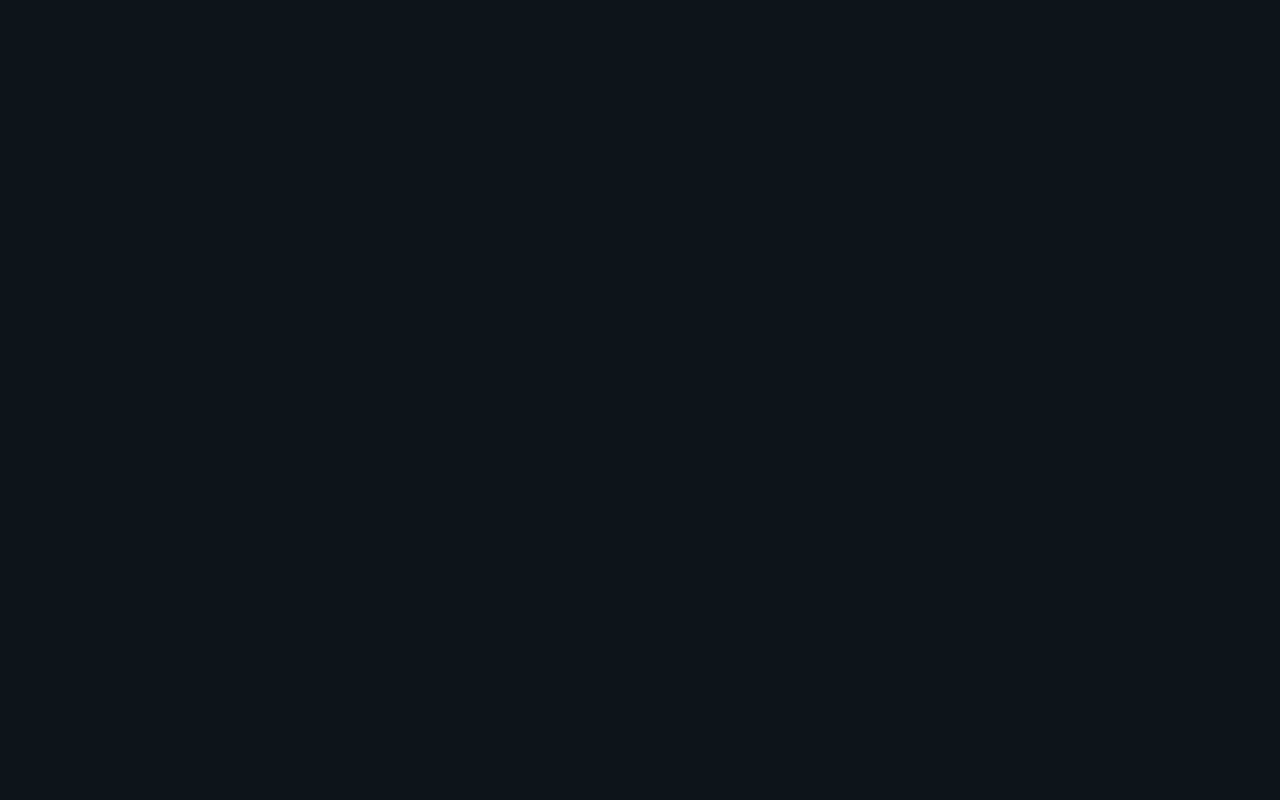
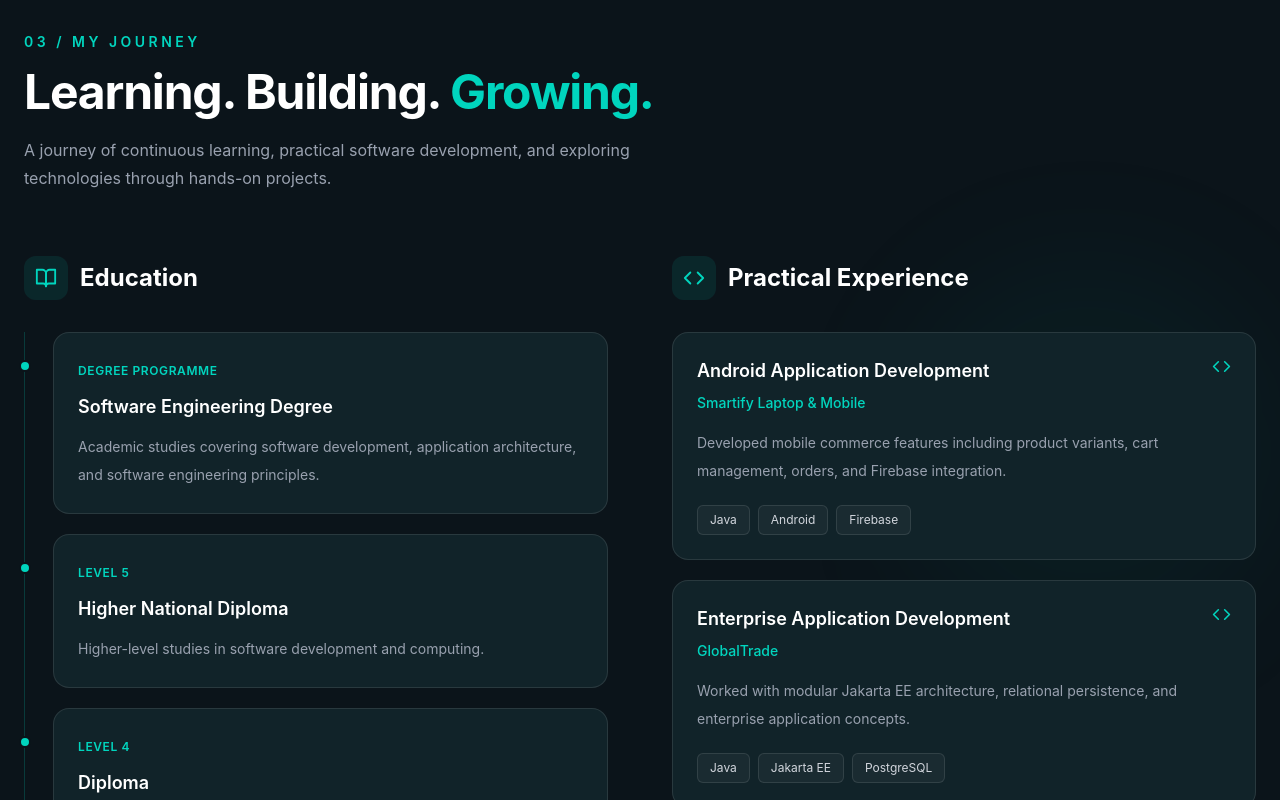
Before and after one commit to RasheedaIdusara/MyProtifilo, a React (Vite) app: page / in a window 1280 px wide. Shown: the part 3640-4440 px from the top of the page. Before the commit the page ends 3560 px from the top, so only its background shows below. Built offline with nearby package versions, Linux system fonts and the light colour scheme.

Commit message:
portifolio experince section update

```diff
--- a/src/App.jsx
+++ b/src/App.jsx
@@ -3,15 +3,17 @@ import Hero from "./sections/Hero";
 import About from "./sections/About";
 import Contact from "./sections/Contact";
 import Projects from "./sections/Projects";
+import Experience from "./sections/Experince";
 
 function App() {
   return (
-   <>
+    <>
       <NavBar />
       <main>
         <Hero />
         <About />
         <Projects />
+        <Experience />
       </main>
     </>
   )
--- /dev/null
+++ b/src/data/journey.js
@@ -0,0 +1,50 @@
+export const education = [
+  {
+    id: 1,
+    qualification: "Software Engineering Degree",
+    level: "Degree Programme",
+    description:
+      "Academic studies covering software development, application architecture, and software engineering principles.",
+  },
+  {
+    id: 2,
+    qualification: "Higher National Diploma",
+    level: "Level 5",
+    description:
+      "Higher-level studies in software development and computing.",
+  },
+  {
+    id: 3,
+    qualification: "Diploma",
+    level: "Level 4",
+    description:
+      "Foundational studies in programming and computing.",
+  },
+];
+
+export const practicalExperience = [
+  {
+    id: 1,
+    title: "Android Application Development",
+    project: "Smartify Laptop & Mobile",
+    description:
+      "Developed mobile commerce features including product variants, cart management, orders, and Firebase integration.",
+    technologies: ["Java", "Android", "Firebase"],
+  },
+  {
+    id: 2,
+    title: "Enterprise Application Development",
+    project: "GlobalTrade",
+    description:
+      "Worked with modular Jakarta EE architecture, relational persistence, and enterprise application concepts.",
+    technologies: ["Java", "Jakarta EE", "PostgreSQL"],
+  },
+  {
+    id: 3,
+    title: "Object-Oriented System Design",
+    project: "SmartCity360",
+    description:
+      "Applied object-oriented design patterns to smart-city infrastructure and service scenarios.",
+    technologies: ["Java", "SQLite", "Design Patterns"],
+  },
+];
--- a/src/sections/Experince.jsx
+++ b/src/sections/Experince.jsx
@@ -1,7 +1,190 @@
+import {
+  FiBookOpen,
+  FiCode,
+  FiArrowUpRight,
+} from "react-icons/fi";
+
+import {
+  education,
+  practicalExperience,
+} from "../data/journey";
+
 const Experience = () => {
-    return (
-        <></>
-    );
-}
+  return (
+    <section
+      id="experience"
+      className="relative isolate scroll-mt-24 overflow-hidden bg-[#0b141a] py-24 text-white sm:py-28"
+    >
+      {/* Background Glow */}
+      <div
+        aria-hidden="true"
+        className="pointer-events-none absolute right-0 top-1/4 -z-10 h-96 w-96 rounded-full bg-teal-500/5 blur-3xl"
+      />
+
+      <div className="mx-auto max-w-7xl px-6">
+
+        {/* Section Header */}
+        <div className="mb-16 max-w-2xl">
+
+          <p className="mb-4 text-sm font-semibold uppercase tracking-[0.25em] text-teal-400">
+            03 / My Journey
+          </p>
+
+          <h2 className="text-4xl font-bold tracking-tight sm:text-5xl">
+            Learning. Building.
+            <span className="text-teal-400">
+              {" "}Growing.
+            </span>
+          </h2>
+
+          <p className="mt-5 leading-7 text-gray-400">
+            A journey of continuous learning, practical
+            software development, and exploring technologies
+            through hands-on projects.
+          </p>
+
+        </div>
+
+        {/* Two Column Layout */}
+        <div className="grid gap-12 lg:grid-cols-2 lg:gap-16">
+
+          {/* EDUCATION */}
+          <div>
+
+            <div className="mb-8 flex items-center gap-3">
+              <div className="flex h-11 w-11 items-center justify-center rounded-xl bg-teal-400/10 text-teal-400">
+                <FiBookOpen size={22} aria-hidden="true" />
+              </div>
+
+              <h3 className="text-2xl font-bold">
+                Education
+              </h3>
+            </div>
+
+            {/* Education Timeline */}
+            <ol className="relative border-l border-teal-400/20 pl-7">
+
+              {education.map((item) => (
+                <li
+                  key={item.id}
+                  className="relative pb-5 last:pb-0"
+                >
+
+                  {/* Timeline Dot */}
+                  <span
+                    aria-hidden="true"
+                    className="absolute -left-[34px] top-7 h-3 w-3 rounded-full border-2 border-[#0b141a] bg-teal-400"
+                  />
+
+                  {/* Education Card */}
+                  <div className="rounded-2xl border border-white/10 bg-[#112329] p-6 transition-colors duration-300 hover:border-teal-400/30">
+
+                    <span className="text-xs font-semibold uppercase tracking-wider text-teal-400">
+                      {item.level}
+                    </span>
+
+                    <h4 className="mt-3 text-lg font-semibold">
+                      {item.qualification}
+                    </h4>
+
+                    <p className="mt-3 text-sm leading-7 text-gray-400">
+                      {item.description}
+                    </p>
+
+                  </div>
+
+                </li>
+              ))}
+
+            </ol>
+
+          </div>
+
+          {/* PROJECT-BASED EXPERIENCE */}
+          <div>
+
+            <div className="mb-8 flex items-center gap-3">
+              <div className="flex h-11 w-11 items-center justify-center rounded-xl bg-teal-400/10 text-teal-400">
+                <FiCode size={22} aria-hidden="true" />
+              </div>
+
+              <h3 className="text-2xl font-bold">
+                Practical Experience
+              </h3>
+            </div>
+
+            <div className="space-y-5">
+
+              {practicalExperience.map((item) => (
+                <article
+                  key={item.id}
+                  className="group rounded-2xl border border-white/10 bg-[#112329] p-6 transition-all duration-300 hover:-translate-y-1 hover:border-teal-400/40 motion-reduce:transform-none motion-reduce:transition-none"
+                >
+
+                  {/* Experience Title */}
+                  <div className="flex items-start justify-between gap-4">
+
+                    <h4 className="text-lg font-semibold">
+                      {item.title}
+                    </h4>
+
+                    <FiCode
+                      size={19}
+                      className="shrink-0 text-teal-400"
+                      aria-hidden="true"
+                    />
+
+                  </div>
+
+                  {/* Related Project */}
+                  <p className="mt-2 text-sm font-medium text-teal-400">
+                    {item.project}
+                  </p>
+
+                  {/* Description */}
+                  <p className="mt-4 text-sm leading-7 text-gray-400">
+                    {item.description}
+                  </p>
+
+                  {/* Technologies */}
+                  <div className="mt-5 flex flex-wrap gap-2">
+
+                    {item.technologies.map((tech) => (
+                      <span
+                        key={tech}
+                        className="rounded-md border border-white/10 bg-white/[0.04] px-3 py-1.5 text-xs text-gray-300"
+                      >
+                        {tech}
+                      </span>
+                    ))}
+
+                  </div>
+
+                </article>
+              ))}
+
+            </div>
+
+          </div>
+
+        </div>
+
+        {/* Bottom Link */}
+        <div className="mt-14 border-t border-white/10 pt-8">
+
+          <a
+            href="#projects"
+            className="inline-flex items-center gap-2 font-medium text-teal-400 transition-colors hover:text-teal-300"
+          >
+            Explore my projects
+            <FiArrowUpRight aria-hidden="true" />
+          </a>
+
+        </div>
+
+      </div>
+    </section>
+  );
+};
 
 export default Experience;
```
